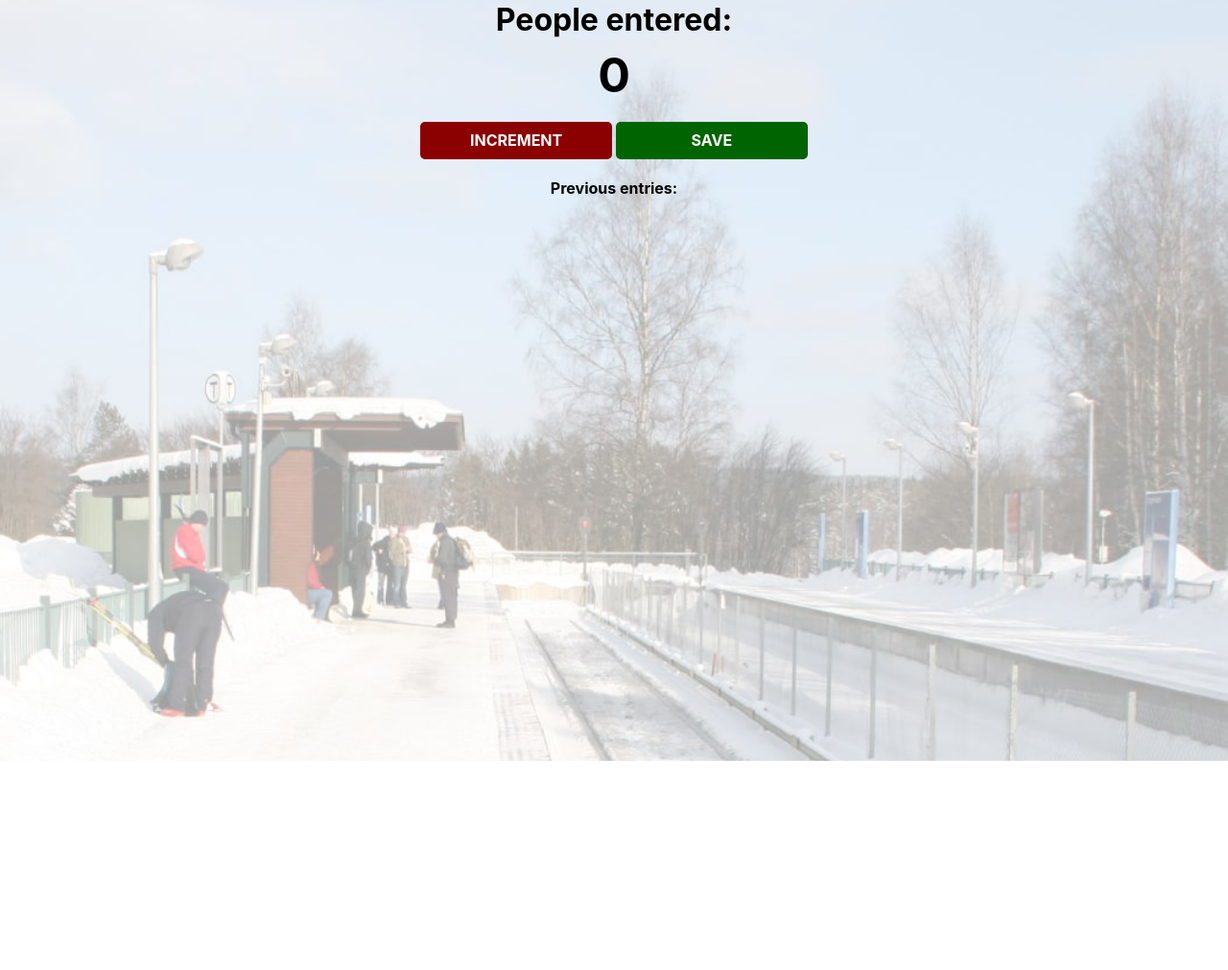
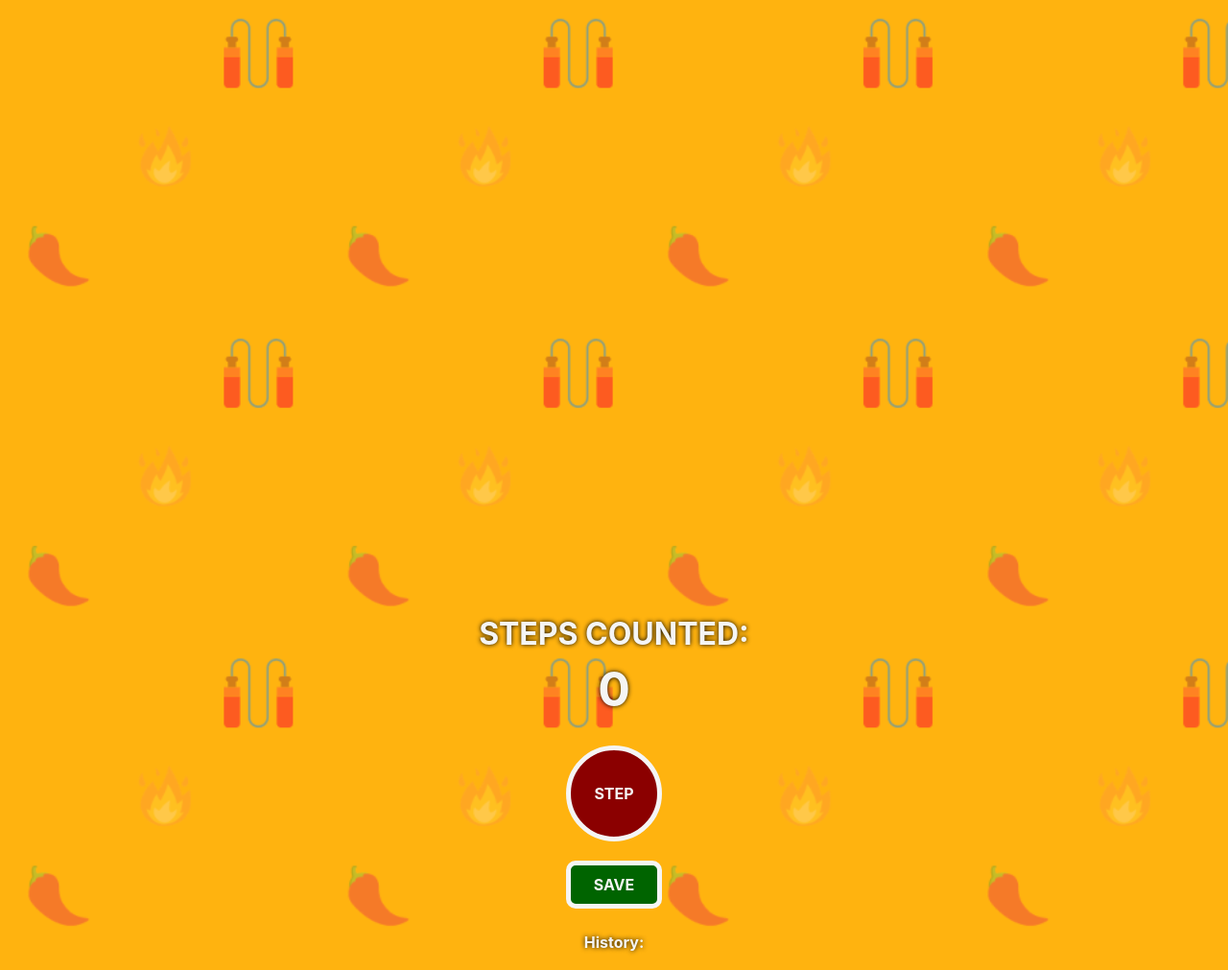
Before and after one commit to SAndreeaM/steps-counter, a website built with Vite: page index.html in a window 1280 px wide. Shown: the part 7-1018 px from the top of the page at 96% size. Before the commit the page ends 800 px from the top, so only its background shows below. Built offline with nearby package versions, Linux system fonts and the light colour scheme.

Commit message:
Customisation

```diff
--- a/index.css
+++ b/index.css
@@ -1,9 +1,20 @@
 body {
-    background-image: url("station.jpg");
+    background-image: url("images/tile_background.png");
     background-size: cover;
     font-family: -apple-system, BlinkMacSystemFont, 'Segoe UI', Roboto, Oxygen, Ubuntu, Cantarell, 'Open Sans', 'Helvetica Neue', sans-serif;
     font-weight: bold;
     text-align: center;
+    color: whitesmoke;
+    height: 100vh;
+}
+
+#content-container {
+    display: flex;
+    flex-direction: column;
+    margin: 50% 0;
+    text-shadow: 0 0 5px black;
+    max-width: 100%;
+    max-height: 80%;
 }
 
 h1 {
@@ -18,20 +29,43 @@ h2 {
 }
 
 button {
-    border: none;
-    padding-top: 10px;
-    padding-bottom: 10px;
-    color: white;
+    border: 5px solid whitesmoke;
+    padding: 10px;
+    color: whitesmoke;
     font-weight: bold;
-    width: 200px;
-    margin-bottom: 5px;
-    border-radius: 5px;
+    margin: 10px;
+}
+
+#btns {
+    display: flex;
+    flex-direction: column;
+    justify-content: space-around;
+    align-items: center;
+
 }
 
 #increment-btn {
     background: darkred;
+    height: 100px;
+    width: 100px;
+    border-radius: 100px;
+}
+
+#increment-btn:hover {
+    background: #fc3134;
 }
 
 #save-btn {
     background: darkgreen;
+    height: 50px;
+    width: 100px;;
+    border-radius: 10px;
 }
+
+#save-btn:hover {
+    background: #77dd77;
+}
+
+footer {
+    padding: 10px;
+}
--- a/index.html
+++ b/index.html
@@ -3,13 +3,18 @@
         <link rel="stylesheet" href="index.css">
     </head>
     <body>
-        <h1>People entered:</h1>
-        <h2 id="count-el">0</h2>
-        <button id="increment-btn" onclick="increment()">INCREMENT</button>
-        <button id="save-btn" onclick="save()">SAVE</button>
-        <p id="save-el">Previous entries: </p>
-        <script src="index.js">
-            nnerText
-        </script>
+        <div id="content-container">
+            <h1>STEPS COUNTED:</h1>
+            <h2 id="count-el">0</h2>
+            <div id="btns">
+                <button id="increment-btn" onclick="increment()">STEP</button>
+                <button id="save-btn" onclick="save()">SAVE</button>
+            </div>
+            <p id="save-el">History: </p>
+            <script src="index.js"></script>
+        </div>
     </body>
+    <footer>
+        <a href="https://www.vecteezy.com/free-vector/exercise-icon">Exercise Icon Vectors by Vecteezy</a>
+    </footer>
 </html>
```
Also changed, not shown: images/tile_background.png (added).
